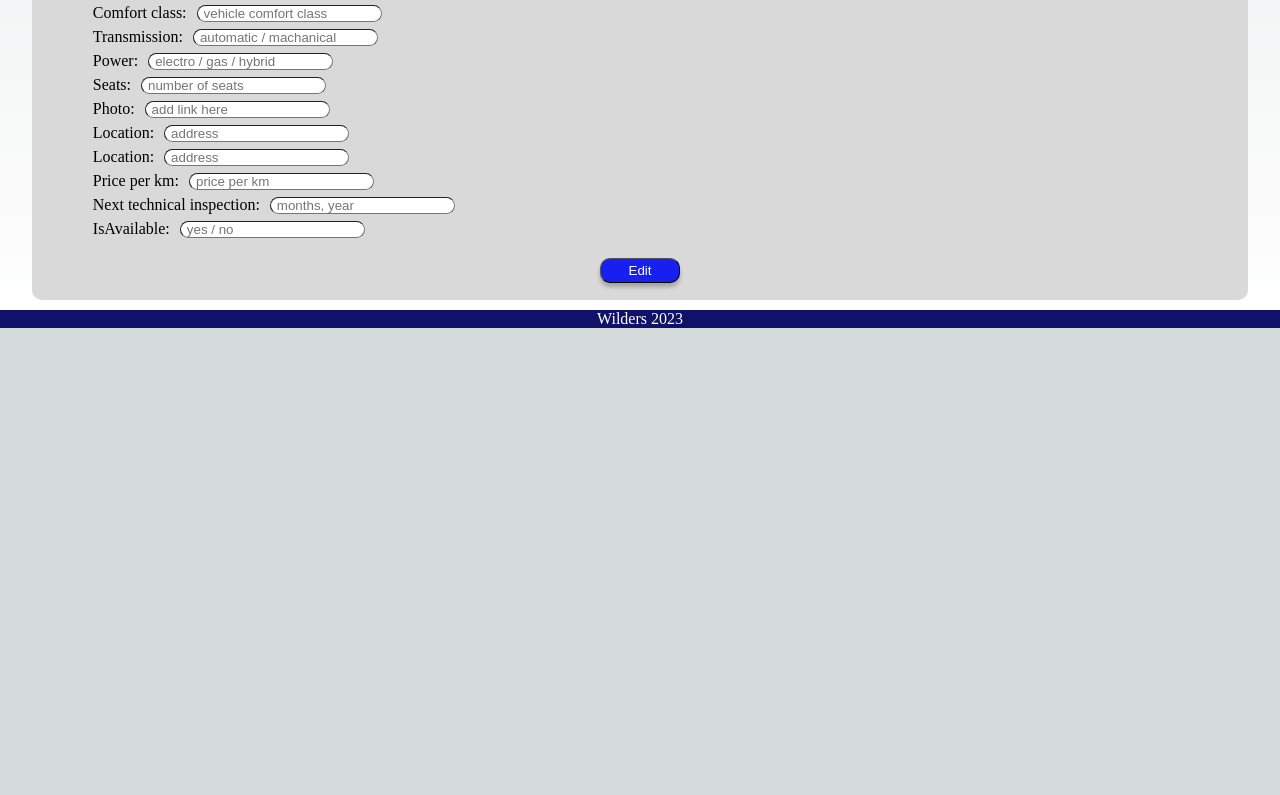
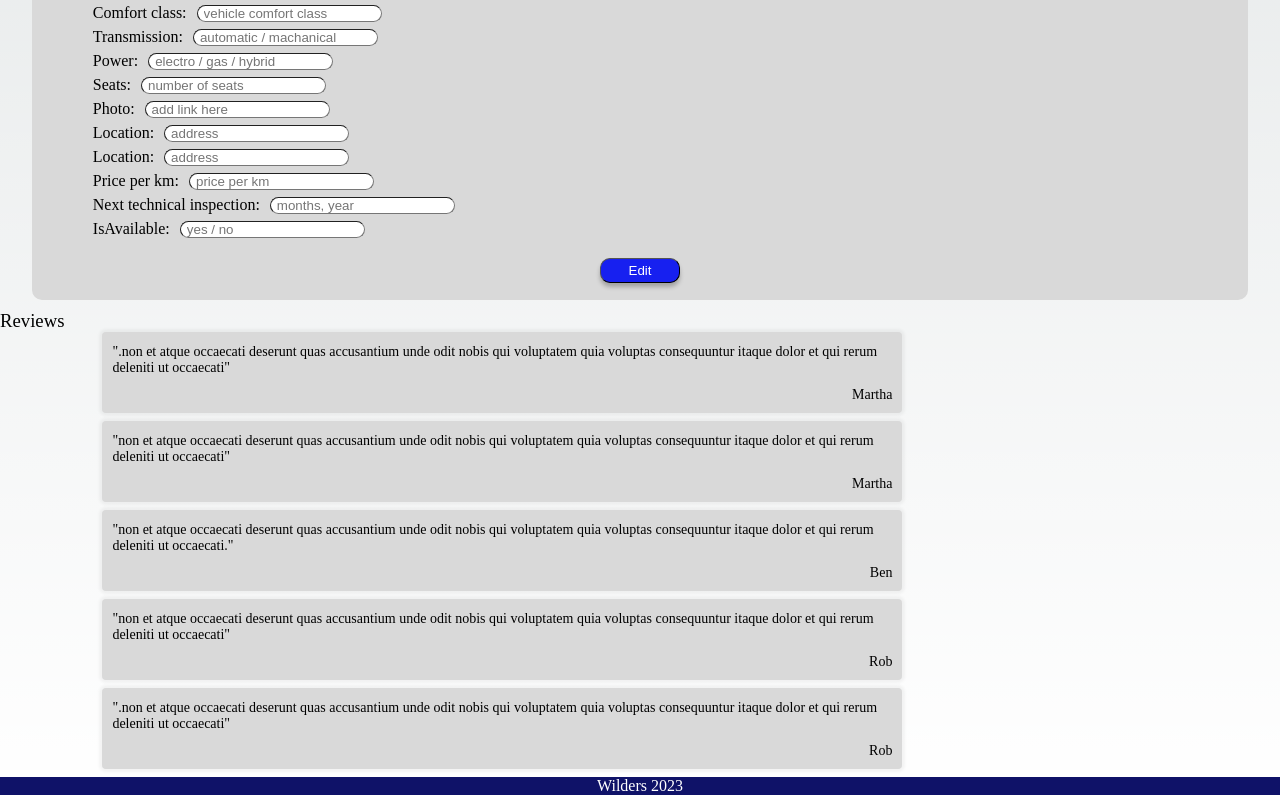
Before and after one commit to Bukabuka321/team-3-hackathon-project, a Next.js app: page /company in a window 1280 px wide. Shown: the part 851-1646 px from the top of the page. Before the commit the page ends 1179 px from the top, so only its background shows below. Built offline with nearby package versions, Linux system fonts and the light colour scheme.

Commit message:
added Reviews component with fakereviews

```diff
--- /dev/null
+++ b/components/reviews.jsx
@@ -0,0 +1,23 @@
+import styles from '../styles/reviews.module.css';
+import reviews from "../reviews.js";
+
+
+const Reviews = (props) => {
+    return (
+        <>
+            <h3 style={{ fontWeight: "400" }}>Reviews</h3>
+            <div className={styles.reviews}>
+                {reviews.map(review => {
+                    return (
+                        <div key={review.id} className={styles.review}>
+                            <div className={styles.reviewText}>"{review.post}"</div>
+                            <div className={styles.reviewAuthor}> {review.name}</div>
+                        </div>
+                    )
+                })}
+            </div>
+        </>
+    )
+}
+
+export default Reviews;
--- a/pages/company/index.jsx
+++ b/pages/company/index.jsx
@@ -1,6 +1,7 @@
 import Head from "next/head";
 import AddVehicleCard from "../../components/addVehicleCard";
 import EditVehicleCard from "../../components/editVehicleCard";
+import Reviews from "../../components/reviews";
 import styles from "../../styles/CompanyPage.module.css";
 
 export default function CompanyPage() {
@@ -24,6 +25,7 @@ export default function CompanyPage() {
                     <AddVehicleCard />
                     <EditVehicleCard />
                 </div>
+                <Reviews />
             </main>
         </>
 
--- /dev/null
+++ b/reviews.js
@@ -0,0 +1,40 @@
+const reviews = [
+        {
+            "id": "001",
+            "car_id":"1",
+            "user_id":"001",
+            "name": "Martha",
+            "post": ".non et atque\noccaecati deserunt quas accusantium unde odit nobis qui voluptatem\nquia voluptas consequuntur itaque dolor\net qui rerum deleniti ut occaecati"
+
+        },
+        {
+            "id": "002",
+            "car_id": "2",
+            "user_id": "001",
+            "name": "Martha",
+            "post": "non et atque\noccaecati deserunt quas accusantium unde odit nobis qui voluptatem\nquia voluptas consequuntur itaque dolor\net qui rerum deleniti ut occaecati"
+        },
+        {
+            "id": "003",
+            "car_id": "3",
+            "user_id": "002",
+            "name": "Ben",
+            "post": "non et atque\noccaecati deserunt quas accusantium unde odit nobis qui voluptatem\nquia voluptas consequuntur itaque dolor\net qui rerum deleniti ut occaecati."
+        },
+        {
+            "id": "004",
+            "user_id": "003",
+            "car_id": "2",
+            "name": "Rob",
+            "post": "non et atque\noccaecati deserunt quas accusantium unde odit nobis qui voluptatem\nquia voluptas consequuntur itaque dolor\net qui rerum deleniti ut occaecati"
+        },
+        {
+            "id": "005",
+            "name": "Rob",
+            "user_id": "003",
+            "car_id": "2",
+            "post": ".non et atque\noccaecati deserunt quas accusantium unde odit nobis qui voluptatem\nquia voluptas consequuntur itaque dolor\net qui rerum deleniti ut occaecati"
+        }
+    ]
+
+    export default reviews;
--- /dev/null
+++ b/styles/reviews.module.css
@@ -0,0 +1,24 @@
+.reviews {
+    font-size: 14px;
+    width: 84%;
+    margin-left: auto;
+    margin-right: auto;
+}
+
+.review {
+    display: grid;
+    grid-template-rows: 35px 1.2fr;
+    align-items: center;
+    gap: 10px;
+    overflow: hidden;
+    box-shadow: rgba(0, 0, 0, 0.043) 0px 0px 3px 3px;
+    background-color: rgba(217, 217, 217, 1);
+    border-radius: 4px;
+    max-width: 800px;
+    padding: 10px;
+    margin-bottom: 8px;
+}
+
+.reviewAuthor {
+    justify-self: flex-end;
+}
```
